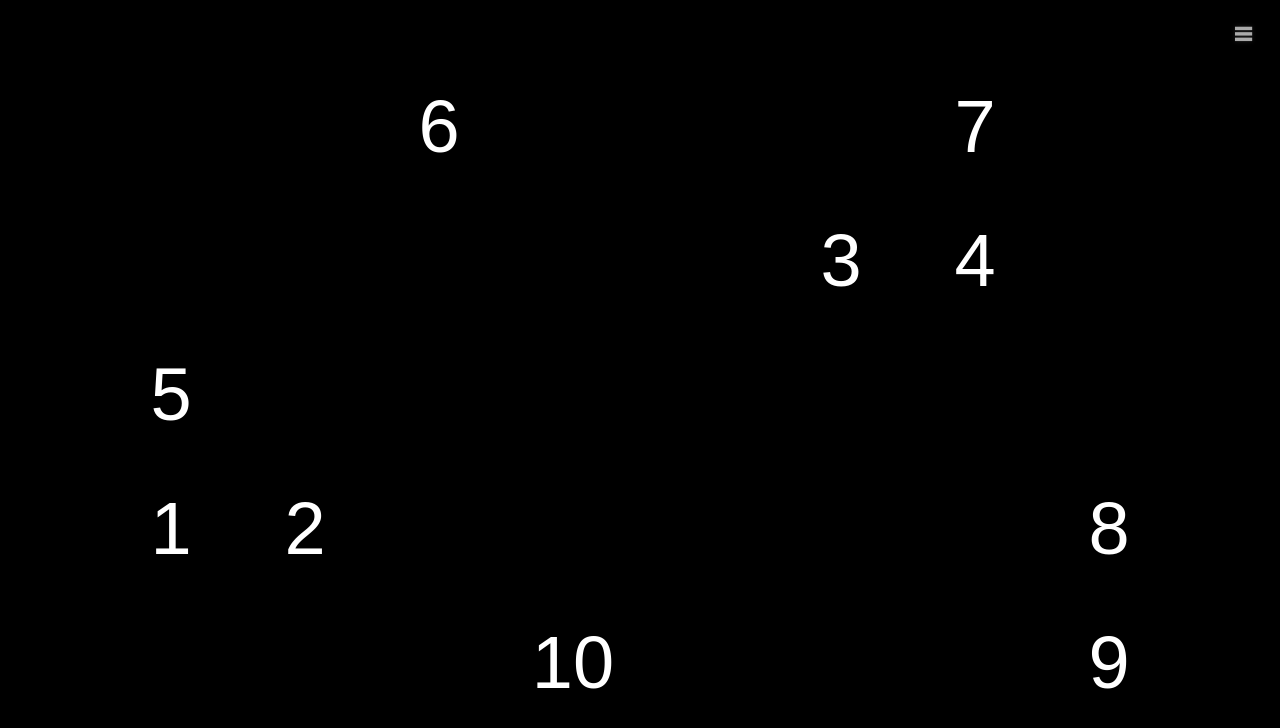
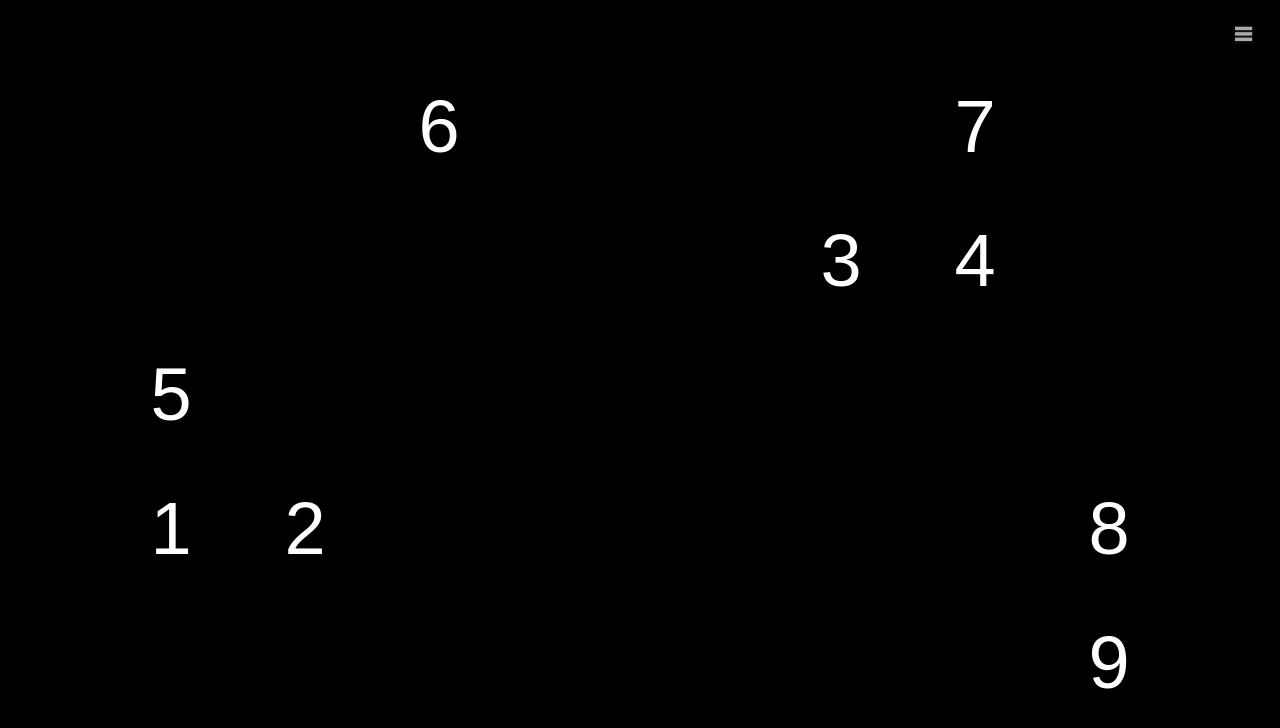
Before and after one commit to philthompson/smarter-than-chimp, a plain HTML site: page index.html in a window 1280 px wide. Drawn offline with Linux system fonts and the light colour scheme.

Commit message:
Change default game to 1-9

```diff
--- a/index.html
+++ b/index.html
@@ -68,7 +68,7 @@
 	<script type="text/javascript">
 
 const rangeLo = 1;
-var rangeHi = 10;
+var rangeHi = 9;
 document.querySelector('#rangeHi').value = rangeHi;
 
 const initialPauseBeforeStartMs = 3000;
```
